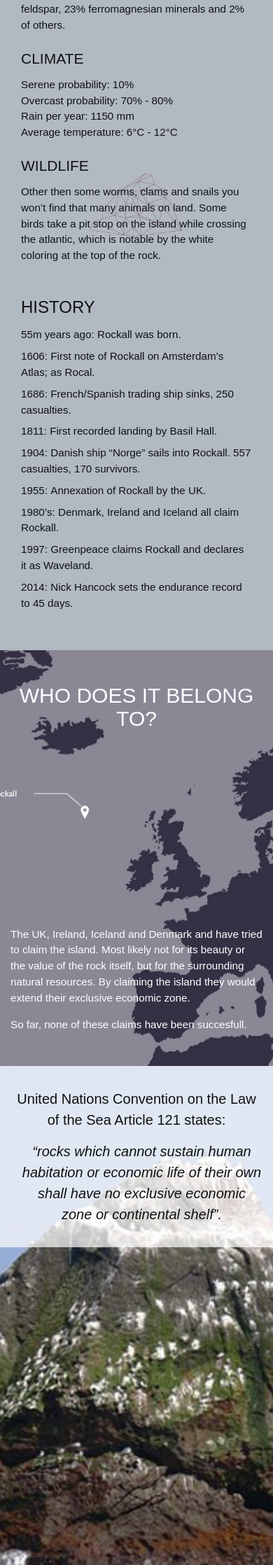
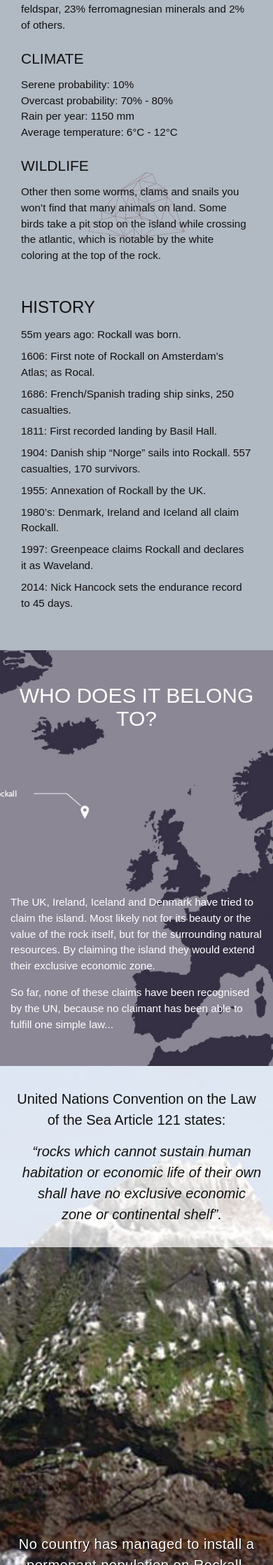
Before and after one commit to rockall-festival/rockall-festival.github.io, a Jekyll site: the page built from index.html, in a window 390 px wide. Shown: the part 1594-3830 px from the top of the page at 70% size. Built offline with Jekyll 4.4.1, drawn with Linux system fonts in a browser that asks for light colours; comment, search, counter and statistics services are not loaded; some of the changed text lies outside the part shown.

Commit message:
Add higher res images; tweak texts
Signed-off-by: Peter Hartree <web@peterhartree.co.uk>

```diff
--- a/_config.yml
+++ b/_config.yml
@@ -6,7 +6,7 @@
 # 'jekyll serve'. If you change this file, please restart the server process.
 
 # Site settings
-title: The Travellling Embassy of Rockall
+title: The Travelling Embassy of Rockall
 email: team@rockall.is
 description: > # this means to ignore newlines until "baseurl:"
   A rock festival.
--- a/_sass/_home.scss
+++ b/_sass/_home.scss
@@ -45,7 +45,7 @@
     width: 100%;
     text-align: center;
     position: absolute;
-    bottom: 7.5%;
+    bottom: 12.5%;
     text-shadow: 1px 1px 1px $text-color;
     letter-spacing: 0.5px;
     font-weight: 500;
@@ -72,6 +72,8 @@
 
   #illustration-what-if {
     position: absolute;
+    max-width: 691px;
+    width: 45%;
     bottom: 3rem;
     left: 50%;
     transform: translate(-50%, 0%);
@@ -90,3 +92,7 @@
 .wrap-footer {
   background-color: $rockall-mauve;
 }
+
+.wrap-footer-credits {
+  background-color: $text-color;
+}
--- a/_sass/_typography.scss
+++ b/_sass/_typography.scss
@@ -136,3 +136,8 @@
     font-size: 21px;
   }
 }
+
+.small,
+.small p {
+  font-size: 0.875rem;
+}
--- a/index.html
+++ b/index.html
@@ -12,6 +12,9 @@
       </div>
     </div>
   </div>
+  <!--
+    Photo credit: "Rockall - a bit of swell" by Lester Haines (<a href="https://www.flickr.com/photos/lesterhaines/8492780930/in/album-72157632810132173/" target="_blank">source</a>)
+  -->
 </div>
 
 
@@ -28,7 +31,7 @@
 </div>
 
 <div class="wrap wrap-what-is-rockall padding-top-larger padding-bottom-larger">
-  <img id="rockall-diagram" src="/img/rockall-diagram.jpg">
+  <img id="rockall-diagram" src="/img/rockall-diagram.png">
 
   <div class="container container-wide">
     <div class="row section__header">
@@ -128,9 +131,9 @@
         <div class="col-sm-6 white-text medium">
           <!-- Where is Rockall? -->
 
-          <p>The UK, Ireland, Iceland and Denmark and have tried to claim the island. Most likely not for its beauty or the value of the rock itself, but for the surrounding natural resources. By claiming the island they would extend their exclusive economic zone.</p>
+          <p>The UK, Ireland, Iceland and Denmark have tried to claim the island. Most likely not for its beauty or the value of the rock itself, but for the surrounding natural resources. By claiming the island they would extend their exclusive economic zone.</p>
 
-          <p class="white-text">So far, <strong>none of these claims have been succesfull</strong>.</p>
+          <p>So far, <strong>none of these claims have been recognised by the UN</strong>, because no claimant has been able to fulfill one simple law...</p>
         </div>
       </div>
     </div>
@@ -175,8 +176,12 @@
   </div>
 
   <div id="claim-status" class="white-text">
-    <p><strong>So far, no country has managed to install a permenant population on&nbsp;Rockall. Therefore, according to the United Nations, the island belongs to noone.</strong></p>
+    <p><strong>No country has managed to install a permenant population on&nbsp;Rockall. Therefore, according to the United Nations, the island belongs to noone.</strong></p>
   </div>
+
+  <!--
+    Photo credit: "Rockall on a sunny day" by Andy Strangeway (<a href="https://commons.wikimedia.org/wiki/File:Rockall_-_geograph.org.uk_-_1048818.jpg" target="_blank">source</a>).
+  -->
 </div>
 
 <div class="wrap wrap-what-if padding-top-larger padding-bottom-larger">
@@ -190,10 +195,10 @@
       </div>
     </div>
 
-    <div class="row margin-bottom-larger">
+    <div class="row margin-bottom-larger text-align-center">
       <div class="col-sm-12 col-md-8 col-md-offset-2">
         <p>... we would make it a habitable and liveable place?</p>
-        <p>We could start imagining a new country, a new system and new ways  live our lives in a more sustainable way.</p>
+        <p>We could start imagining a new country, a new system and a new way of&nbsp;life.</p>
       </div>
     </div>
   </div>
@@ -223,12 +228,12 @@
     </div>
     <div class="row">
       <div class="col-sm-12 col-md-8 col-md-offset-2  text-align-center">
-        <p>To make an isolated, small rock in the wild parts of the North Atlantic habitable we’ll need innovative techniques. We have to think about o-the-grid living, sustainable energy, food production, sanitation, clothing. At the same time, it should be a place that’s worth living in. In order to achieve that we’ll need to discuss social systems, a constitution, sustainability and find a way to have some fun as well.</p>
+        <p>To make an isolated, small rock in the wild parts of the North Atlantic habitable we’ll need some innovative technology. We have to think about off-the-grid living, sustainable energy, food production, sanitation and clothing. At the same time, it should be a place that’s worth living in. To achieve that we’ll need to discuss social systems, a constitution, sustainability and find a way to have some fun as well.</p>
       </div>
     </div>
   </div>
 
-  <img id="illustration-how-can-we" src="/img/illustration-how-can-we.jpg" class="margin-top">
+  <img id="illustration-how-can-we" src="/img/illustration-how-can-we.png" class="margin-top">
 </div>
 
 <div class="wrap padding-top-larger padding-bottom-larger">
@@ -241,9 +246,11 @@
 
     <div class="row">
       <div class="col-sm-12 col-md-8 col-md-offset-2 text-align-center">
-        <p>To make this happen, we’ll need to find the right people and techniques. This is where The Travelling Embassy of Rockall steps into the picture. A festival that moves from place to place collecting ideas, products and innovations, while bringing fun and discussion to every&nbsp;city.</p>
+        <p>This is where The Travelling Embassy of Rockall steps into the picture. The Embassy will move from place to place collecting ideas, products and innovations, while bringing fun and discussion to every&nbsp;city.</p>
 
-        <p>Join The Travelling Embassy of Rockall and share your ideas for settling this little island in the Atlantic Ocean. This summer, The Rockall Embassy will be in Reykjavík, Iceland. During the months July, August and September you can apply for citizenship while drinking a cup of coee, listen to live music, enjoy the art, play around, or get involved in interesting talks and&nbsp;debates.</p>
+        <p>In 2016, Rockall Embassy will visit <strong>Reykjavík, Iceland</strong>. You can apply for citizenship while drinking a cup of coffee, listen to live music, enjoy the art, play around, or get involved in interesting talks and&nbsp;debates.</p>
+
+        <p>You'll find us at Vesturbugt, in the old harbour, from July 1st to September&nbsp;30th.</p>
       </div>
     </div>
   </div>
@@ -255,6 +262,22 @@
 
 <div class="wrap padding-top-larger padding-bottom-larger">
   <div class="container">
+
+    <div class="row section__header">
+      <div class="col-sm-12 col-md-8 col-md-offset-2">
+        <h2>Happening now...</h2>
+        <h3 class="text-align-center"><strong>March 2016</strong></h3>
+      </div>
+    </div>
+
+    <div class="row margin-top-small margin-bottom-larger text-align-center">
+      <div class="col-sm-12 col-md-8 col-md-offset-2">
+        <p>We’re hard at work on the programme for the summer festival. <strong>We're actively looking for ideas, collaborators, volunteers and performers (and funding!)</strong>.</p>
+
+        <p>If you’ve read this far - we’d like to talk. Write to <a href="mailto:team@rockall.is">team@rockall.is</a>, comment on <a href="http://blog.rockall.is">our blog</a>, or connect with us on your favourite social&nbsp;media.</p>
+      </div>
+    </div>
+
     <div class="row">
       <div class="col-sm-5">
         <a class="twitter-timeline" href="https://twitter.com/RockallEmbassy" data-widget-id="710466457851850752">Tweets by @RockallEmbassy</a>
@@ -309,6 +332,15 @@
 
 </div>
 
+<div class="wrap-footer-credits padding-top padding-bottom">
+  <div class="container">
+    <div class="row white-text small">
+      <div class="col-sm-12">
+        <p><strong>Photo credits</strong>: "Rockall - a bit of swell" by Lester Haines (<a href="https://www.flickr.com/photos/lesterhaines/8492780930/in/album-72157632810132173/" target="_blank">source</a>). "Rockall on a sunny day" by Andy Strangeway (<a href="https://commons.wikimedia.org/wiki/File:Rockall_-_geograph.org.uk_-_1048818.jpg" target="_blank">source</a>).</p>
+      </div>
+    </div>
+  </div>
+</div>
 <!--
   <p class="margin-top"><a href="mailto:team@rockall.is">
 <svg version="1.1" xmlns="http://www.w3.org/2000/svg" xmlns:xlink="http://www.w3.org/1999/xlink" width="16" height="16" viewBox="0 0 16 16" class="icon icon-email">
```
Also changed, not shown: other parts of index.html (+0 -2 lines), favicon-32.png, img/favicon-64.png (added), img/illustration-how-can-we.png (added), img/rockall-diagram.png (added), 1 other file.
